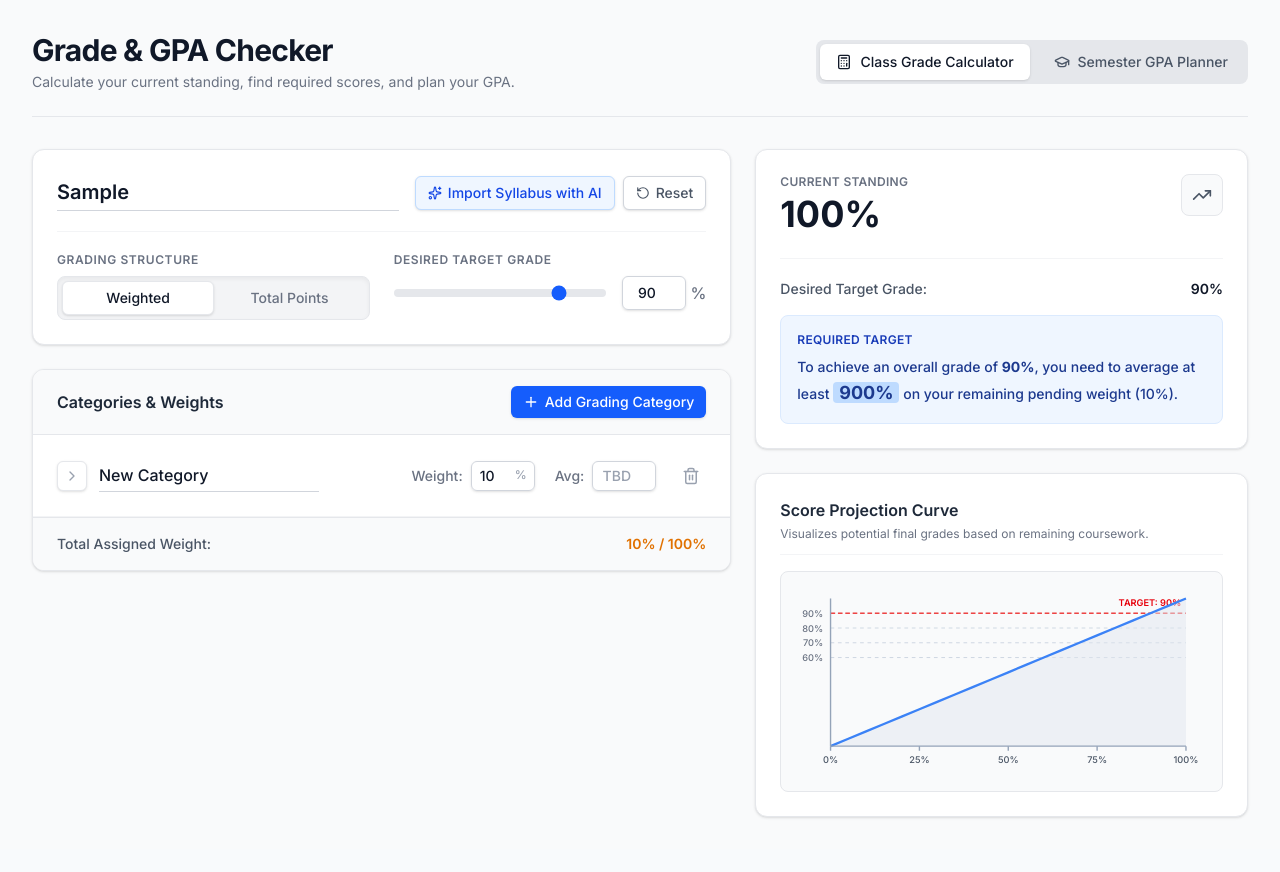
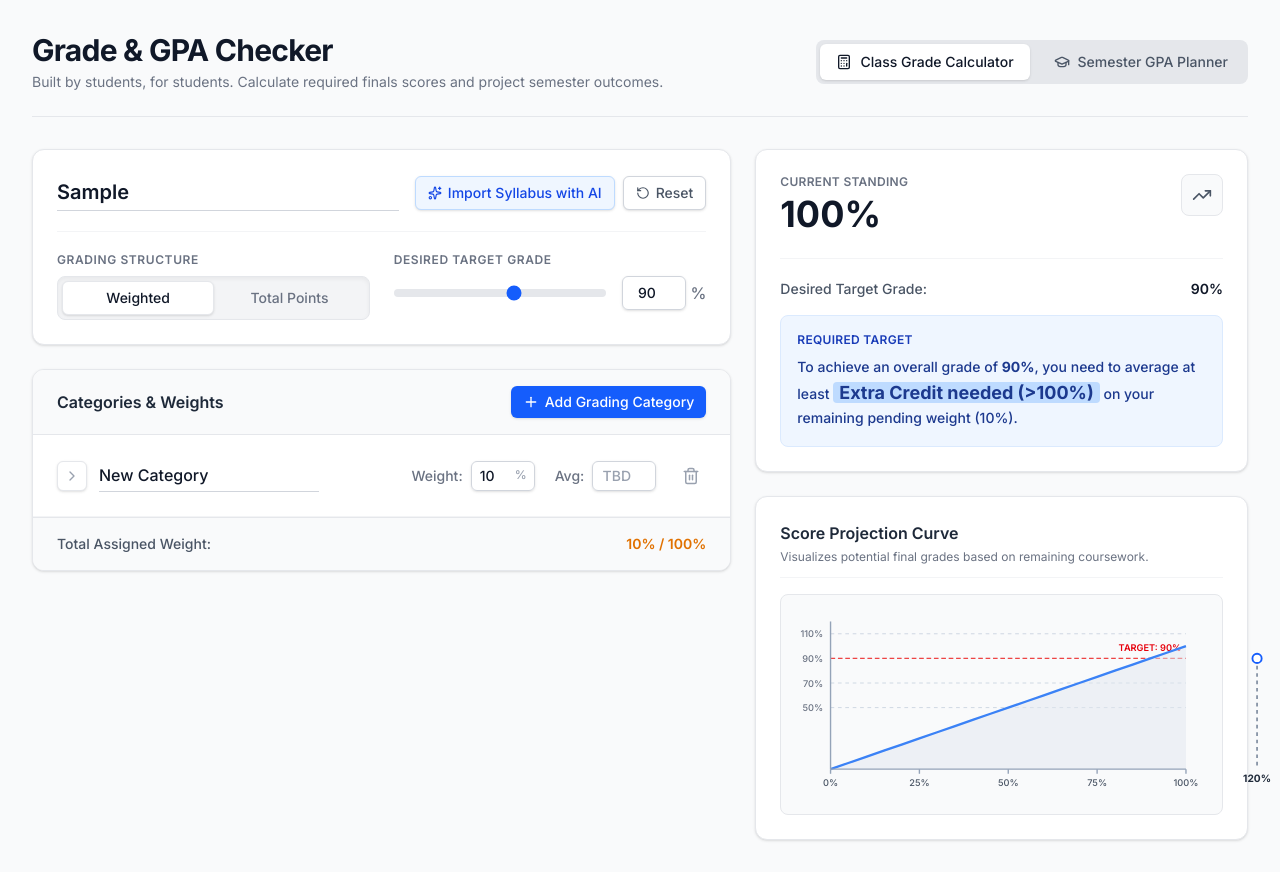
Before and after one commit to robot3-track/GPAChecker, a Next.js app: page / in a window 1280 px wide. Both pictures are taken after typing "Sample" into the empty fields and a click on the button "Add Grading Category". Before the commit the page ends 849 px from the top, so only its background shows below. Built offline with nearby package versions, Linux system fonts and the light colour scheme.

Commit message:
fix proper naming and app.tsx formatting

```diff
--- a/components/GradeCheckerApp.tsx
+++ b/components/GradeCheckerApp.tsx
@@ -54,6 +54,8 @@ interface GPAScaleRule {
   minPercent: number;
 }
 
+// STUDENT COMMENT: Standard scale, but honestly check your teacher's syllabus because
+// some of them do not believe in A+ and it completely ruins your semester goals.
 const DEFAULT_GPA_SCALE: GPAScaleRule[] = [
   { grade: "A+", points: 4.0, minPercent: 98},
   { grade: "A", points: 4.0, minPercent: 93 },
@@ -128,6 +130,8 @@ export default function GradeCheckerApp() {
       const stored = localStorage.getItem("gc_weightingConfig");
       if (stored) return JSON.parse(stored);
     }
+    // STUDENT COMMENT: AP and IB get full 1.0 boost at our school. Honors gets 0.5.
+    // If your school uses a weird 5.0 scale change these settings immediately.
     return {
       regularBoost: 0,
       honorsBoost: 0.5,
@@ -246,12 +250,16 @@ export default function GradeCheckerApp() {
       requiredScoreOnPending = ((desiredGrade - earnedWeightContribution) / pendingWeight) * 100;
     }
 
+    // STUDENT COMMENT: Added a strict 120% cap here. Otherwise, if you are failing a class
+    // and set your target to a 98%, the required score goes to like 450% and breaks the SVG bounding box.
+    const finalRequired = requiredScoreOnPending !== null ? Math.min(120, Math.round(requiredScoreOnPending * 100) / 100) : null;
+
     return {
-      currentOverallGrade: Math.round(currentOverallGrade * 100) / 100,
+      currentOverallGrade: Math.min(120, Math.round(currentOverallGrade * 100) / 100),
       totalEarnedWeightPercent: Math.round(earnedWeightContribution * 100) / 100,
       totalWeightEvaluated: totalWeight,
       pendingWeight,
-      requiredScoreOnPending: requiredScoreOnPending !== null ? Math.round(requiredScoreOnPending * 100) / 100 : null,
+      requiredScoreOnPending: finalRequired,
       earnedWeightContribution,
     };
   };
@@ -275,14 +283,18 @@ export default function GradeCheckerApp() {
       requiredScoreOnPending = (remainingPointsNeeded / pendingPoints) * 100;
     }
 
+    // STUDENT COMMENT: Extra credit happens, so we allow up to 120% projection max,
+    // but absolutely nothing higher so people don't break the layout with joke inputs.
+    const finalRequired = requiredScoreOnPending !== null ? Math.min(120, Math.round(requiredScoreOnPending * 100) / 100) : null;
+
     return {
-      currentOverallGrade: Math.round(currentOverallGrade * 100) / 100,
+      currentOverallGrade: Math.min(120, Math.round(currentOverallGrade * 100) / 100),
       earnedPoints,
       maxCompletedPoints,
       pendingPoints,
       totalPossiblePoints,
       remainingPointsNeeded: Math.max(0, Math.round(remainingPointsNeeded * 100) / 100),
-      requiredScoreOnPending: requiredScoreOnPending !== null ? Math.round(requiredScoreOnPending * 100) / 100 : null,
+      requiredScoreOnPending: finalRequired,
     };
   };
 
@@ -528,12 +540,15 @@ export default function GradeCheckerApp() {
   const graphWidth = 460;
   const graphHeight = 220;
 
+  // STUDENT COMMENT: The Y-axis maxes out elegantly at 120 so the curve doesn't clip out
+  // into space if you have a massive extra credit score.
   const getSvgCoords = (xVal: number, yVal: number) => {
+    const clampedY = Math.min(120, Math.max(0, yVal));
     const xRange = graphWidth - graphPadding.left - graphPadding.right;
     const svgX = graphPadding.left + (xVal / 100) * xRange;
 
     const yRange = graphHeight - graphPadding.top - graphPadding.bottom;
-    const svgY = graphPadding.top + yRange - (yVal / 100) * yRange;
+    const svgY = graphPadding.top + yRange - (clampedY / 120) * yRange;
 
     return { x: svgX, y: svgY };
   };
@@ -566,8 +581,9 @@ export default function GradeCheckerApp() {
       const finalGrade = sumSyllabusWeight > 0
         ? ((earnedWeightContribution + (pendingWeight * (x / 100))) / sumSyllabusWeight) * 100
         : 100;
-      const coords = getSvgCoords(x, finalGrade);
-      points.push({ xVal: x, yVal: finalGrade, svgX: coords.x, svgY: coords.y });
+      const cappedFinalGrade = Math.min(120, finalGrade);
+      const coords = getSvgCoords(x, cappedFinalGrade);
+      points.push({ xVal: x, yVal: cappedFinalGrade, svgX: coords.x, svgY: coords.y });
     }
   } else {
     const completedAssignments = pointsAssignments.filter((a) => a.completed);
@@ -582,8 +598,9 @@ export default function GradeCheckerApp() {
       const finalGrade = totalPossiblePoints > 0
         ? ((earnedPoints + (pendingPoints * (x / 100))) / totalPossiblePoints) * 100
         : 100;
-      const coords = getSvgCoords(x, finalGrade);
-      points.push({ xVal: x, yVal: finalGrade, svgX: coords.x, svgY: coords.y });
+      const cappedFinalGrade = Math.min(120, finalGrade);
+      const coords = getSvgCoords(x, cappedFinalGrade);
+      points.push({ xVal: x, yVal: cappedFinalGrade, svgX: coords.x, svgY: coords.y });
     }
   }
 
@@ -598,10 +615,12 @@ export default function GradeCheckerApp() {
     : "";
 
   const targetRequiredScore = currentGradeResults.requiredScoreOnPending;
-  const isTargetVisible = targetRequiredScore !== null && targetRequiredScore >= 0 && targetRequiredScore <= 100;
+  // STUDENT COMMENT: The horizontal/vertical line helper stays hidden if you need higher than 120%
+  // because that means it's physically impossible anyway.
+  const isTargetVisible = targetRequiredScore !== null && targetRequiredScore >= 0 && targetRequiredScore <= 120;
   const targetCoords = isTargetVisible ? getSvgCoords(targetRequiredScore, desiredGrade) : null;
 
-  const scaleGridLines = [90, 80, 70, 60];
+  const scaleGridLines = [110, 90, 70, 50];
 
   return (
     <div className="max-w-7xl mx-auto px-4 py-8 sm:px-6 lg:px-8 font-sans text-gray-900 bg-gray-50 min-h-screen">
@@ -612,7 +631,7 @@ export default function GradeCheckerApp() {
             Grade & GPA Checker
           </h1>
           <p className="text-sm text-gray-500 mt-1">
-            Calculate your current standing, find required scores, and plan your GPA.
+            Built by students, for students. Calculate required finals scores and project semester outcomes.
           </p>
         </div>
 
@@ -724,7 +743,7 @@ export default function GradeCheckerApp() {
                       <input
                         type="range"
                         min="50"
-                        max="100"
+                        max="120"
                         step="0.5"
                         value={desiredGrade}
                         onChange={(e) => saveDesiredGrade(Number(e.target.value))}
@@ -734,9 +753,9 @@ export default function GradeCheckerApp() {
                         <input
                           type="number"
                           min="0"
-                          max="100"
+                          max="120"
                           value={desiredGrade}
-                          onChange={(e) => saveDesiredGrade(Math.min(150, Math.max(0, Number(e.target.value))))}
+                          onChange={(e) => saveDesiredGrade(Math.min(120, Math.max(0, Number(e.target.value))))}
                           className="w-16 text-center text-sm font-medium text-gray-900 border border-gray-300 rounded-md py-1.5 focus:outline-none focus:ring-2 focus:ring-blue-500 focus:border-blue-500 shadow-sm"
                         />
                         <span className="ml-1 text-gray-500 font-medium">%</span>
@@ -826,7 +845,8 @@ export default function GradeCheckerApp() {
                                         value={cat.currentScore === null ? "" : cat.currentScore}
                                         onChange={(e) => {
                                           const val = e.target.value;
-                                          handleUpdateCategory(cat.id, "currentScore", val === "" ? null : Number(val));
+                                          // STUDENT COMMENT: Max out single manual scores at 120% too so they don't break the individual item average layout rows.
+                                          handleUpdateCategory(cat.id, "currentScore", val === "" ? null : Math.min(120, Number(val)));
                                         }}
                                         className="w-16 text-center text-sm font-medium text-gray-900 border border-gray-300 rounded-md py-1 focus:outline-none focus:ring-2 focus:ring-blue-500 focus:border-blue-500 shadow-sm placeholder:text-gray-400"
                                         placeholder="TBD"
@@ -1032,7 +1052,11 @@ export default function GradeCheckerApp() {
                       <h4 className="text-xs font-semibold uppercase text-blue-800 tracking-wide">Required Target</h4>
                       <p className="text-sm font-medium text-blue-900 leading-relaxed">
                         To achieve an overall grade of <strong>{desiredGrade}%</strong>, you need to average at least{" "}
-                        <strong className="text-lg bg-blue-200 px-1.5 rounded">{currentGradeResults.requiredScoreOnPending}%</strong> on your remaining{" "}
+                        <strong className="text-lg bg-blue-200 px-1.5 rounded">
+                          {currentGradeResults.requiredScoreOnPending > 100
+                            ? "Extra Credit needed (>100%)"
+                            : `${currentGradeResults.requiredScoreOnPending}%`}
+                        </strong> on your remaining{" "}
                         {gradingMode === "weighted"
                           ? `pending weight (${(currentGradeResults as any).pendingWeight}%)`
                           : `pending assignments (${(currentGradeResults as any).pendingPoints} pts)`}
@@ -1061,6 +1085,7 @@ export default function GradeCheckerApp() {
                     className="w-full h-auto overflow-visible"
                     style={{ maxHeight: "240px" }}
                   >
+                    {/* STUDENT COMMENT: Modified grid lines to include 110% because extra credit is real life */}
                     {scaleGridLines.map((percent) => {
                       const { y } = getSvgCoords(0, percent);
                       return (
@@ -1078,7 +1103,7 @@ export default function GradeCheckerApp() {
                       );
                     })}
 
-                    {desiredGrade > 0 && desiredGrade <= 100 && (
+                    {desiredGrade > 0 && desiredGrade <= 120 && (
                       <g>
                         <line
                           x1={graphPadding.left} y1={getSvgCoords(0, desiredGrade).y}
--- a/package.json
+++ b/package.json
@@ -1,5 +1,5 @@
 {
-  "name": "ai-studio-applet",
+  "name": "gpachecker",
   "version": "0.1.0",
   "private": true,
   "scripts": {
```
Also changed, not shown: next.config.ts (+0 -1 lines), 1 other file (tests, documents, lock files or other folders).
